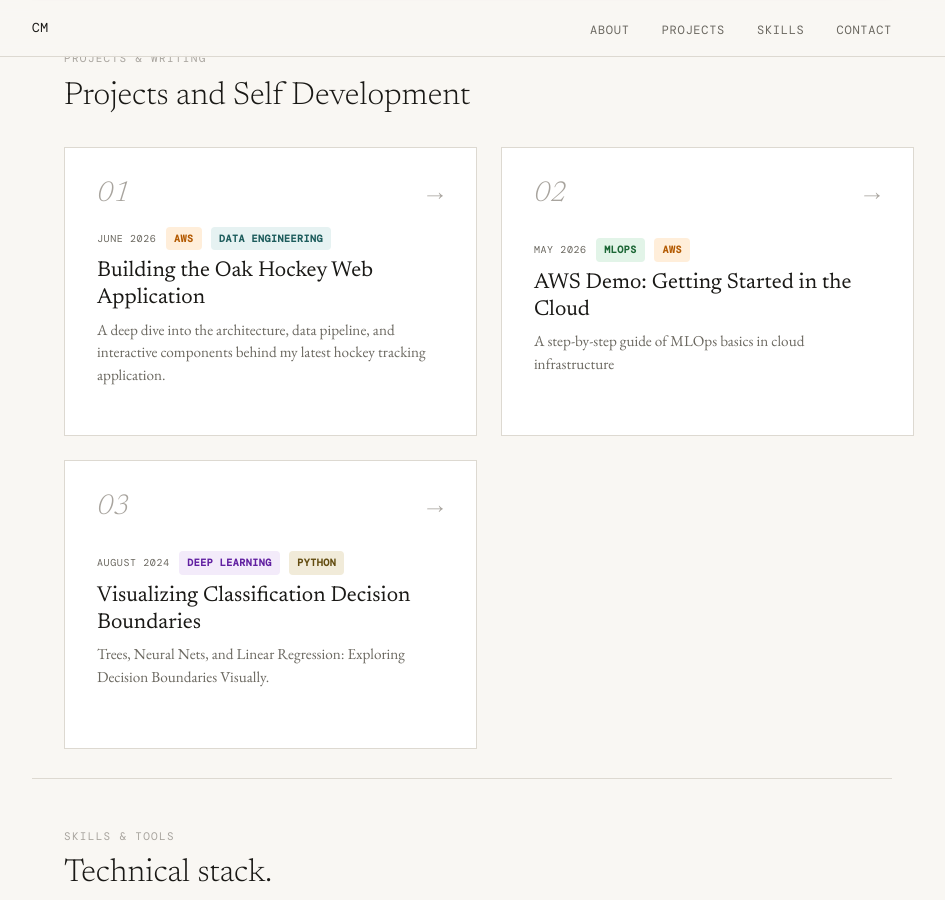
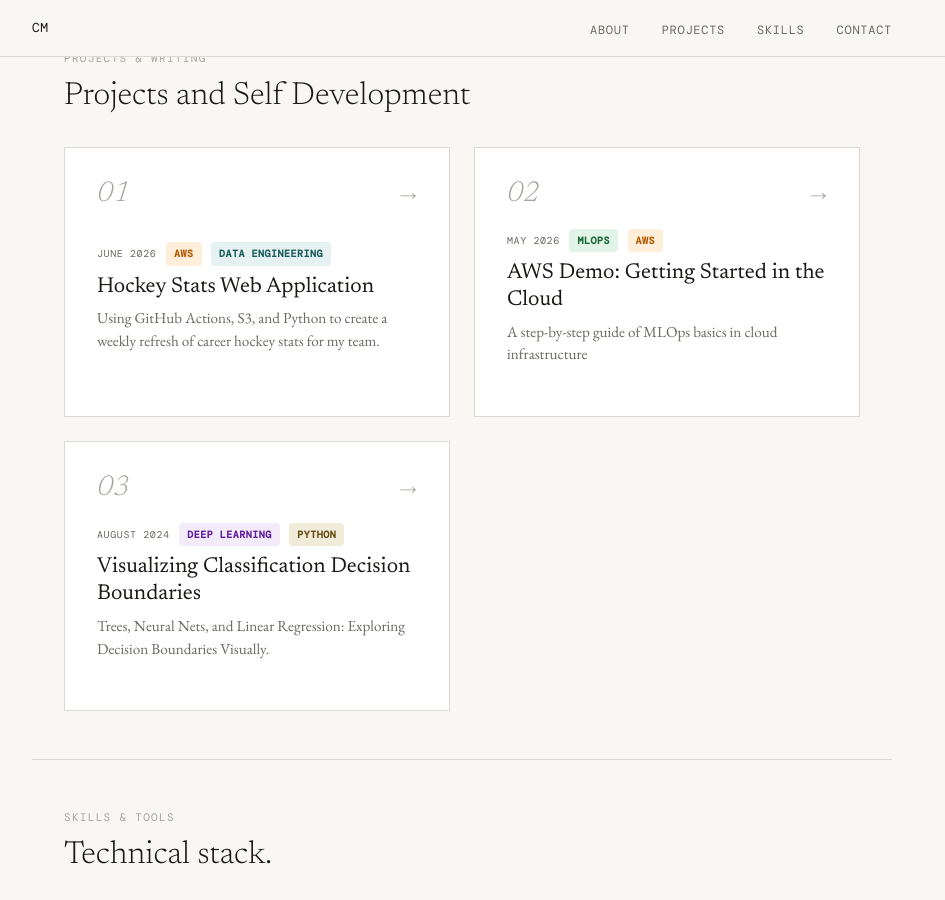
Before and after one commit to chrismca13/chrismca13.github.io, a Jekyll site: the page built from index.html, in a window 1280 px wide and 900 px high, scrolled down 926 px. Shown: the whole window, without its empty margins (178-1123 px from the left). Built offline with Jekyll 4.4.1, drawn with Linux system fonts in a browser that asks for light colours.

Commit message:
Add post title

```diff
--- a/_posts/2025-06-01-hockey-webapp.md
+++ b/_posts/2025-06-01-hockey-webapp.md
@@ -1,7 +1,7 @@
 ---
 layout: post
-title: "Building the Oak Hockey Web Application"
-description: "A deep dive into the architecture, data pipeline, and interactive components behind my latest hockey tracking application."
+title: "Hockey Stats Web Application"
+description: "Using GitHub Actions, S3, and Python to create a weekly refresh of career hockey stats for my team."
 date: 2026-06-27
 categories: [AWS, Data Engineering]
 ---
```
